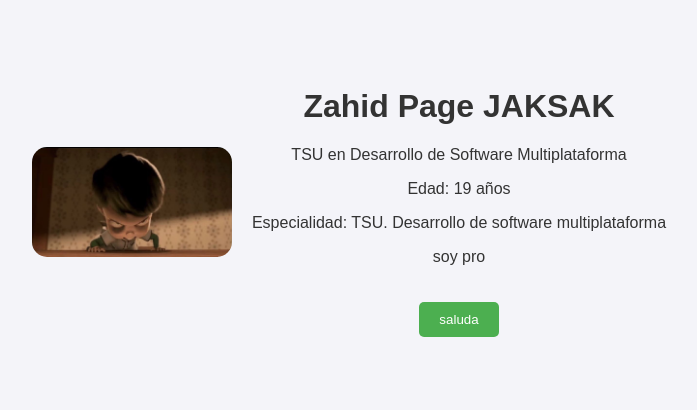
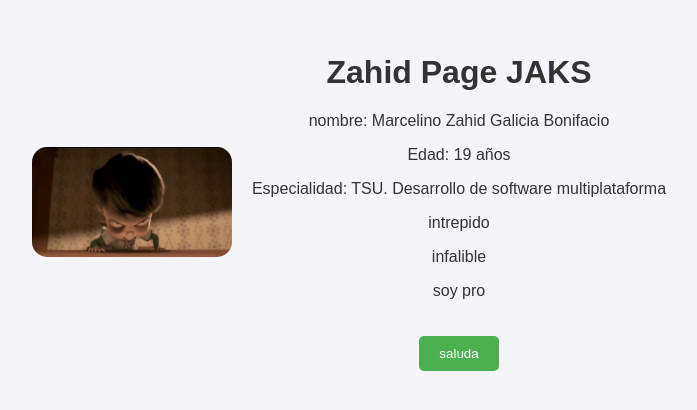
Before and after one commit to zahidgx/zahidgx.github.io, a plain HTML site: page index.html in a window 1280 px wide. Shown: the part 198-608 px from the top of the page, without its empty margins (291-988 px from the left). Drawn offline with Linux system fonts and the light colour scheme.

Commit message:
Update index.html

```diff
--- a/index.html
+++ b/index.html
@@ -12,10 +12,12 @@
         <img src="yo.jpg" alt="Zahid Galicia Bonifacio" class="foto-perfil">
 
         <div class="info">
-            <h1>Zahid Page JAKSAK</h1>
-            <p>TSU en Desarrollo de Software Multiplataforma</p>
+            <h1>Zahid Page JAKS</h1>
+            <p>nombre: Marcelino Zahid Galicia Bonifacio
             <p>Edad: 19 años</p>
             <p>Especialidad: TSU. Desarrollo de software multiplataforma</p>
+            <p>intrepido<p>
+            <p>infalible<p>
             <p>soy pro</p>
 
             <button id="saludarButton">saluda</button>
```
